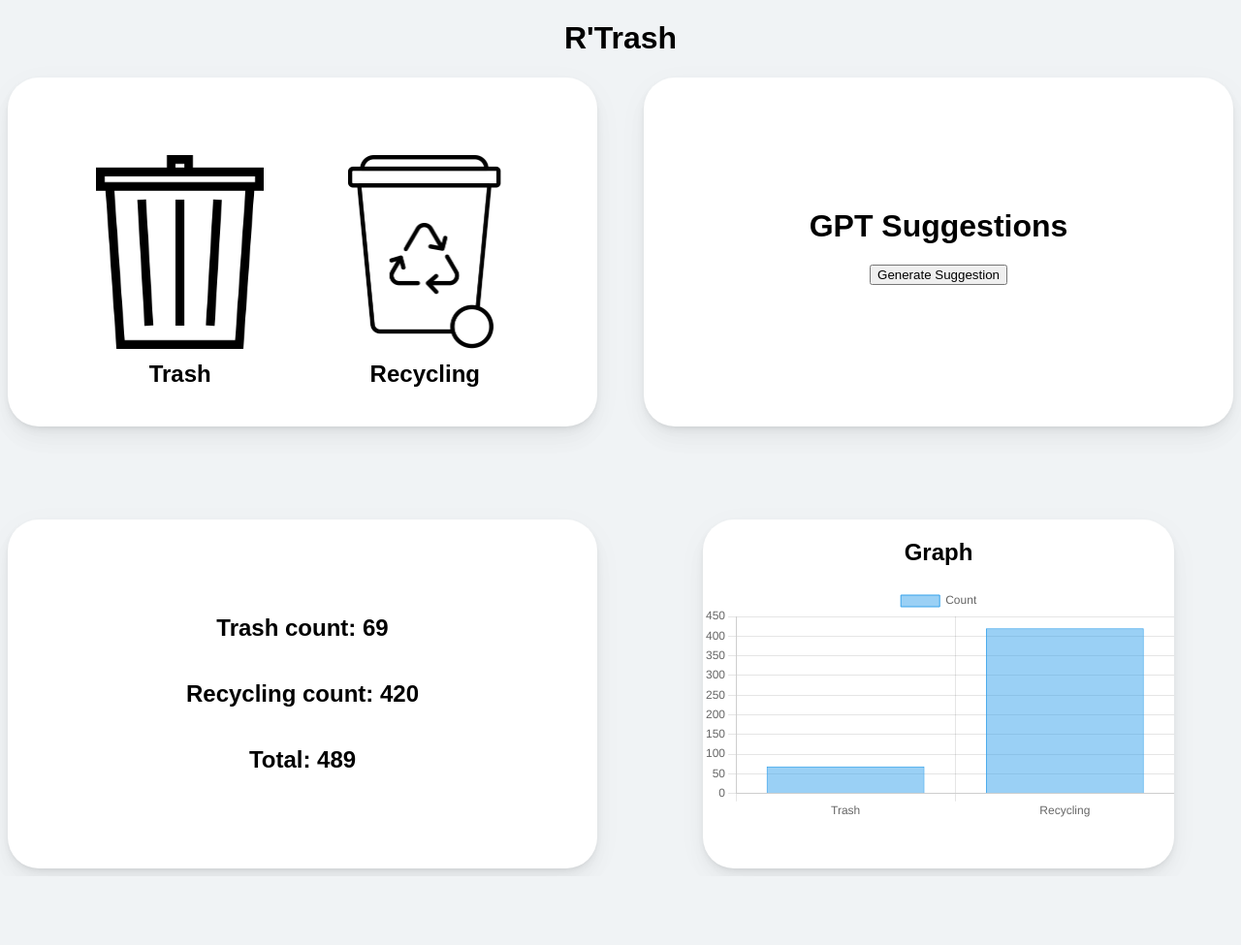
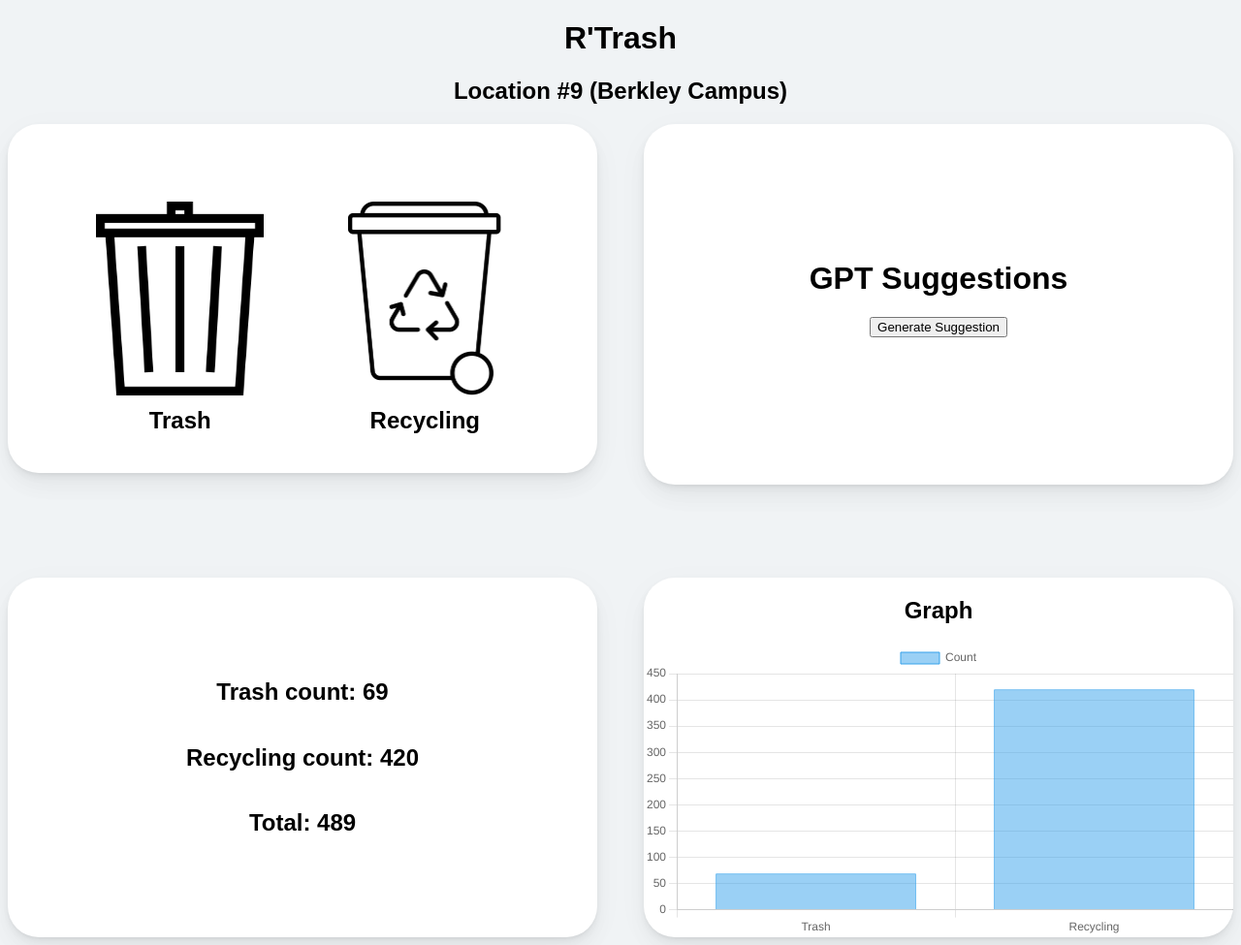
Before and after one commit to ethanr33/r-trash, a plain HTML site: page frontend/index.html in a window 1280 px wide. Shown: the whole page at 97% size. Before the commit the page ends 904 px from the top, so only its background shows below. Drawn offline with nearby package versions, Linux system fonts and the light colour scheme; no server answers.

Commit message:
style changes

```diff
--- a/frontend/index.html
+++ b/frontend/index.html
@@ -30,12 +30,7 @@
             text-align: center;
         }
 
-        #graph-container {
-            width: 80%;
-            margin: 0 10%;
-        }
-
-        h1 {
+        h1, h2 {
             text-align: center;
         }
 
@@ -166,6 +161,7 @@
 </head>
 <body>
 	<h1>R'Trash</h1>
+    <h2>Location #9 (Berkley Campus)</h2>
     <div class="main-container">
         <div id="trash-container">
             <div class="trash-container container">
@@ -225,7 +221,7 @@
                 "timeout": 0,
                 "headers": {
                     "Content-Type": "application/json",
-                    "Authorization": "Bearer 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"
+                    "Authorization": "api key goes here"
                 },
                 "data": "",
             };
```
